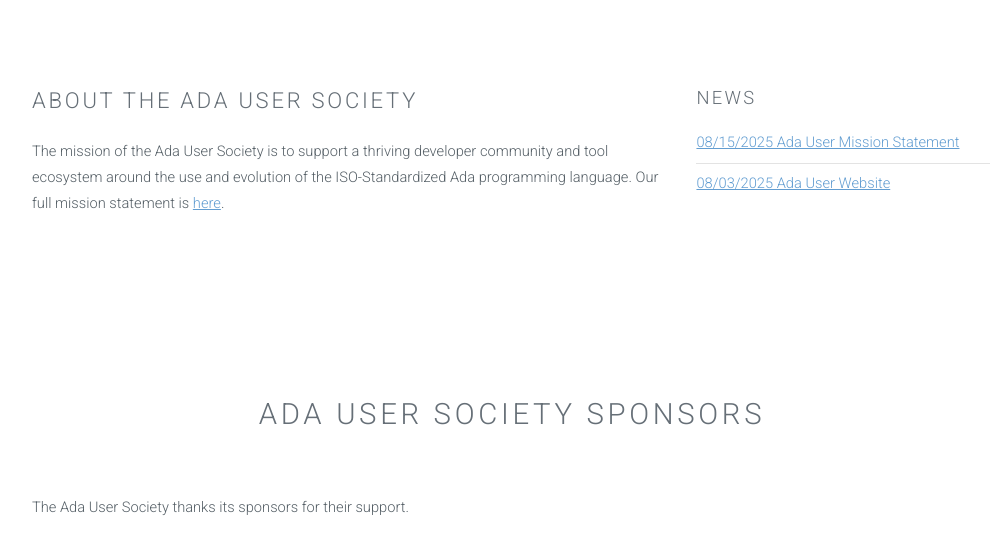
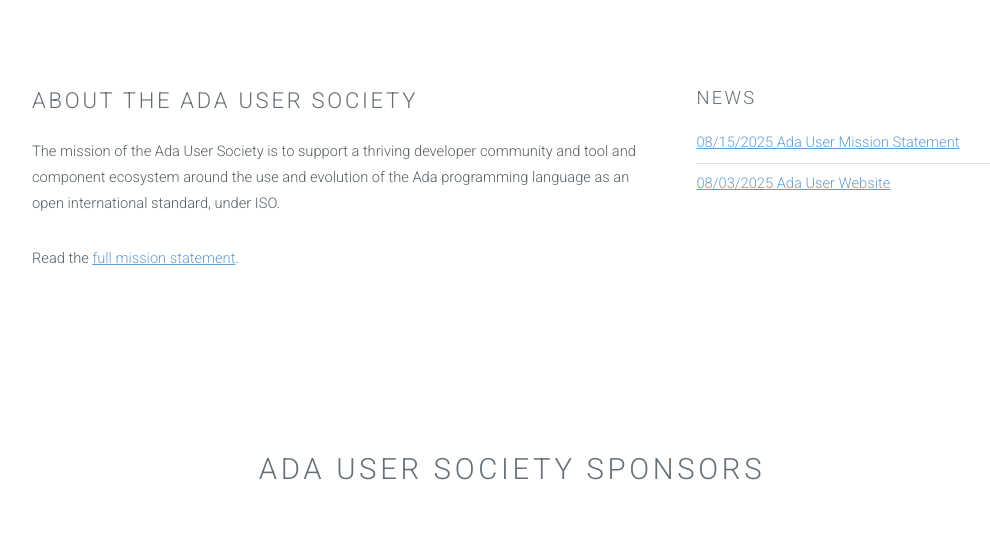
Before and after one commit to Ada-User-Society/Ada-User-Society.github.io, a Jekyll site: the page built from index.html, in a window 1280 px wide and 900 px high, cut to the strip 363-900 px from the top of the window. Shown: the whole strip, without its empty margins (128-1118 px from the left). Built offline with Jekyll 4.4.1, drawn with Linux system fonts in a browser that asks for light colours.

Commit message:
Update index.html to match about.md
Copy mission statement from about.md

```diff
--- a/index.html
+++ b/index.html
@@ -9,8 +9,9 @@
 				<section>
 					<h2>About the Ada User Society</h2>
 					<p>
-					The mission of the Ada User Society is to support a thriving developer community and tool ecosystem around the use and evolution of the ISO-Standardized Ada programming language. Our full mission statement is
-					<a href="{% link _posts/2025-08-15-ada-user-mission.markdown %}"> here</a>.
+				    The mission of the Ada User Society is to support a thriving developer community and tool and component ecosystem around the use and evolution of the Ada programming language as an open international standard, under ISO.</p>
+                    <p>
+                    Read the <a href="{% link _posts/2025-08-15-ada-user-mission.markdown %}">full mission statement</a>.
 				</p>
 				</section>
 			</div> <!-- 8u -->
```
